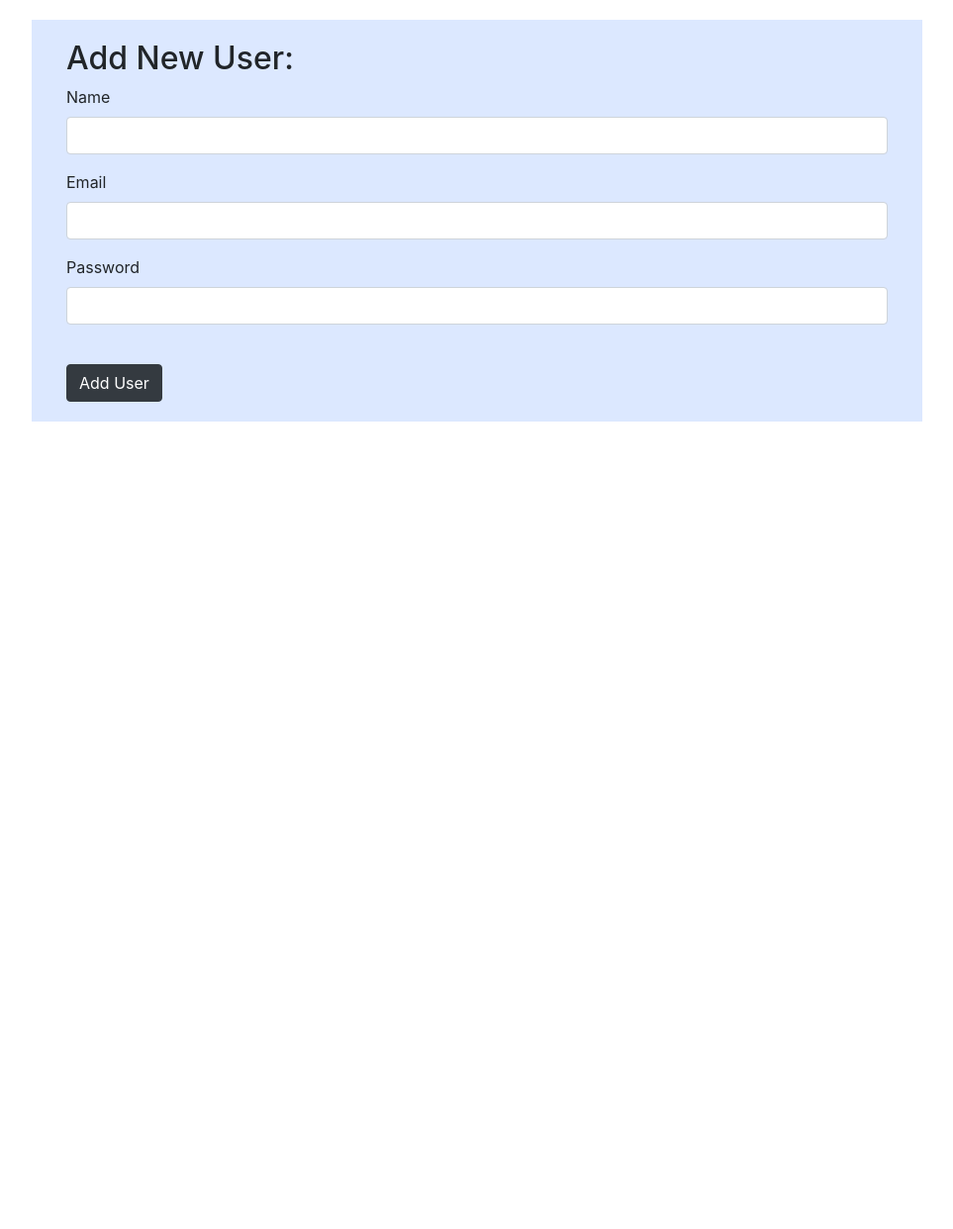
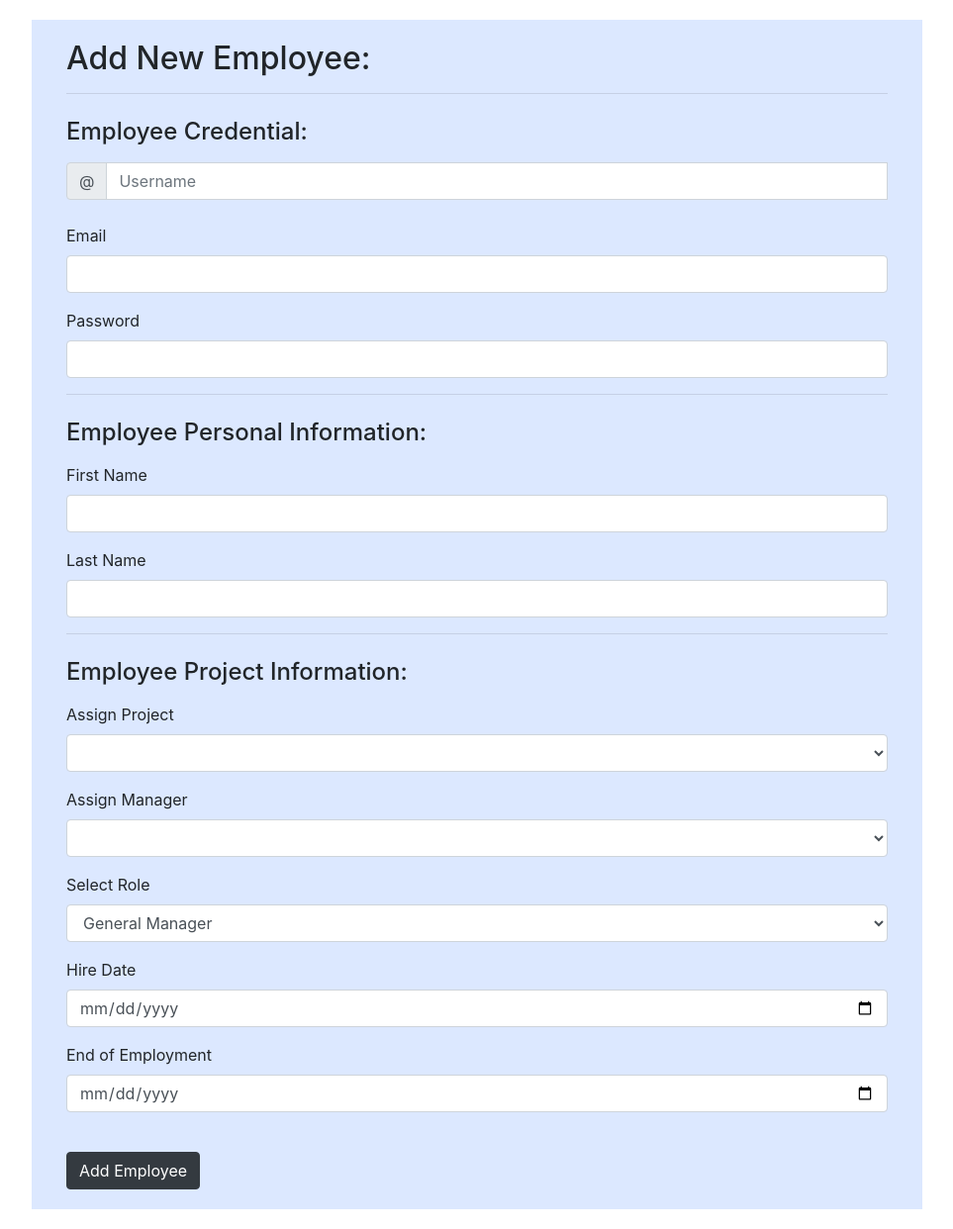
Before and after one commit to handskadi/employee_attendance_app, a Flask app: template templates/register.html in a window 1280 px wide. Shown: the whole page at 99% size, without its empty margins (158-1121 px from the left). Before the commit the page ends 426 px from the top, so only its background shows below. Run offline with Flask 3, Linux system fonts and the light colour scheme; the template is opened without the code that fills it: values that come from a table or form of the project are taken from there, others are empty; some libraries are stand-ins or nearby versions.

Commit message:
Retrive, Insert etc ...

```diff
--- a/app.py
+++ b/app.py
@@ -2,10 +2,11 @@ import os
 from dotenv import load_dotenv
 from flask import Flask, render_template, redirect, url_for, request, session, flash
 from flask_wtf import FlaskForm
-from wtforms import StringField, PasswordField, SubmitField
+from wtforms import StringField, PasswordField, SubmitField, SelectField, DateField, IntegerField
 from wtforms.validators import DataRequired, Email, ValidationError
 import bcrypt
 from flask_mysqldb import MySQL
+
 
 app = Flask(__name__)
 
@@ -23,14 +24,37 @@ mysql = MySQL(app)
 
 
 class RegisterForm(FlaskForm):
-    name = StringField("Name", validators=[DataRequired()])
+    first_name = StringField("First Name", validators=[DataRequired()])
+    last_name = StringField("Last Name", validators=[DataRequired()])
     email = StringField("Email", validators=[DataRequired(), Email()])
+    role = SelectField('Select Role', choices=[('general_manageer', 'General Manager'), ('project_manager', 'Project Manager'), ('employee', 'Employee') ], validators=[DataRequired()])
+    username = StringField("Username", validators=[DataRequired()])
     password = PasswordField("Password", validators=[DataRequired()])
-    submit = SubmitField("Add User")
+    hire_date = DateField('Hire Date', format='%Y-%m-%d', validators=[DataRequired()])
+    end_employment = DateField('End of Employment', format='%Y-%m-%d', validators=[DataRequired()])
+    print("before  projects & manager")
+    # retrive  all projects
+    with app.app_context():
+        cursor = mysql.connection.cursor()
+        cursor.execute("SELECT * FROM project")
+        projects = cursor.fetchall()
+        cursor.close()
+        project_choices =  [(str(project[0]), project[1]) for project in projects]
+        project = SelectField('Assign Project', choices=project_choices, validators=[DataRequired()])
+    # retive all managers
+    with app.app_context():
+        cursor = mysql.connection.cursor()
+        cursor.execute("SELECT * FROM employee WHERE role='project_manager'")
+        managers = cursor.fetchall()
+        cursor.close()
+        manager_choices =  [(str(manager[0]), manager[7]) for manager in managers]
+        manager = SelectField('Assign Manager', choices=manager_choices, validators=[DataRequired()])
+    print("After  projects & manager")
+    submit = SubmitField("Add Employee")
 
     def validate_email(self, field):
         cursor = mysql.connection.cursor()
-        cursor.execute("SELECT * FROM users where email=%s", (field.data,))
+        cursor.execute("SELECT * FROM user where email=%s", (field.data,))
         user = cursor.fetchone()
         cursor.close()
         if user:
@@ -50,21 +74,36 @@ def index():
 def register():
     # Read data From database
     cursor = mysql.connection.cursor()
-    cursor.execute("SELECT * FROM users WHERE email=%s", ('handskadi@gmail.com',))
+    cursor.execute("SELECT * FROM user WHERE email=%s", ('wafa@marouani.com',))
     user = cursor.fetchone()
     if user and 'user_id' in session and session['user_id'] == 1:
-
         form = RegisterForm()
+        print("I am here")
         if form.validate_on_submit():
-            name = form.name.data
+            print("I am in")
+            first_name = form.first_name.data
+            last_name = form.last_name.data
             email = form.email.data
+            role = form.role.data
+            username = form.username.data
+            hire_date = form.hire_date.data
+            end_employment = form.end_employment.data
+            project = form.project.data
+            manager = form.manager.data
             password = form.password.data
 
             hashed_password = bcrypt.hashpw(password.encode('utf-8'), bcrypt.gensalt())
 
             # Store data into database
             cursor = mysql.connection.cursor()
-            cursor.execute("INSERT INTO users (name, email, password) VALUES (%s,%s,%s)", (name, email, hashed_password))
+            # Store data into user table
+            var12 = cursor.execute("INSERT INTO user (username, email, password) VALUES (%s,%s,%s)", (username, email, hashed_password))
+            print(var12)
+            cursor.execute("SELECT user_id FROM user where email=%s", (form.email.data,))
+            # Store data into user employee table
+            user_id_employee = cursor.fetchone()[0]
+            cursor.execute("INSERT INTO employee  (user_id, hire_date, end_employment, manager_id, project_id, firstname, lastname, role) VALUES (%s,%s,%s,%s,%s,%s,%s,%s)",
+            (user_id_employee, hire_date, end_employment, manager, project, first_name, last_name, role))
             mysql.connection.commit()
             cursor.close()
 
@@ -85,10 +124,10 @@ def login():
 
         # Read data From database
         cursor = mysql.connection.cursor()
-        cursor.execute("SELECT * FROM users WHERE email=%s", (email,))
+        cursor.execute("SELECT * FROM user WHERE email=%s", (email,))
         user = cursor.fetchone()
         cursor.close()
-        if user and bcrypt.checkpw(password.encode('utf-8'), user[3].encode('utf-8')):
+        if user and bcrypt.checkpw(password.encode('utf-8'), user[2].encode('utf-8')):
             session['user_id'] = user[0]
             return redirect(url_for('dashboard'))
         else:
@@ -103,16 +142,18 @@ def dashboard():
         user_id = session['user_id']
 
         cursor = mysql.connection.cursor()
-        cursor.execute("SELECT * FROM users where id=%s", (user_id,))
+        cursor.execute("SELECT * FROM user where user_id=%s", (user_id,))
         user = cursor.fetchone()
 
         # Fetch all users' data
-        cursor.execute("SELECT * FROM users")
+        cursor.execute("SELECT * FROM user")
         all_users = cursor.fetchall()
+        cursor.execute("SELECT * FROM employee")
+        all_employees = cursor.fetchall()
         cursor.close()
 
         if user:
-            return render_template('dashboard.html', user=user, all_users=all_users)
+            return render_template('dashboard.html', user=user, all_users=all_users, all_employees=all_employees)
     return redirect(url_for('login'))
 
 @app.route('/logout')
--- a/static/css/style.css
+++ b/static/css/style.css
@@ -8,4 +8,5 @@ body {
     max-width: 900px;
     padding: 20px;
     margin-top: 20px;
+    margin-bottom: 20px;
 }
--- a/templates/register.html
+++ b/templates/register.html
@@ -2,27 +2,33 @@
 {% block content %}
 
 <div class="container">
-    <h2>Add New User:</h2>
+    <h2>Add New Employee:</h2>
     <form action="/register" method="POST">
         {{ form.hidden_tag() }}
-        <div class="form-group">
-            {{ form.name.label(for="name")}}
-            {{ form.name(id="name", class="form-control")}}
-
-            {% if form.name.errors %}
-            <ul>
-                {% for error in form.name.errors %}
-                <li> {{ error }}</li>
-                {% endfor %}
-            </ul>
-            {% endif %}
+        <hr class="mb-4">
+        <h4 class="mb-3">Employee Credential:</h4>
+        <div class="input-group">
+            <div class="input-group-prepend">
+                <span class="input-group-text">@</span>
+            </div>
+            <input type="text" class="form-control" id="username" placeholder="Username" required="">
+            <div class="invalid-feedback" style="width: 100%;">
+                {% if form.username.errors %}
+                <ul>
+                    {% for error in form.username.errors %}
+                    <li>{{ error }}</li>
+                    {% endfor %}
+                </ul>
+                {% endif %}
+            </div>
         </div>
+        <br>
         <div class="form-group">
             {{ form.email.label(for="email")}}
             {{ form.email(id="email", class="form-control")}}
 
             {% if form.email.errors %}
-            <ul class="text-danger">
+            <ul>
                 {% for error in form.email.errors %}
                 <li> {{ error }}</li>
                 {% endfor %}
@@ -41,6 +47,94 @@
             </ul>
             {% endif %}
         </div>
+        <hr class="mb-4">
+        <h4 class="mb-3">Employee Personal Information:</h4>
+        <div class="form-group">
+            {{ form.first_name.label(for="first_name")}}
+            {{ form.first_name(id="first_name", class="form-control")}}
+
+            {% if form.first_name.errors %}
+            <ul>
+                {% for error in form.first_name.errors %}
+                <li> {{ error }}</li>
+                {% endfor %}
+            </ul>
+            {% endif %}
+        </div>
+        <div class="form-group">
+            {{ form.last_name.label(for="last_name")}}
+            {{ form.last_name(id="last_name", class="form-control")}}
+
+            {% if form.last_name.errors %}
+            <ul>
+                {% for error in form.last_name.errors %}
+                <li> {{ error }}</li>
+                {% endfor %}
+            </ul>
+            {% endif %}
+        </div>
+        <hr class="mb-4">
+        <h4 class="mb-3">Employee Project Information:</h4>
+        <div class="form-group">
+            {{ form.project.label(for="project")}}
+            {{ form.project(id="project", class="form-control")}}
+
+            {% if form.project.errors %}
+            <ul>
+                {% for error in form.project.errors %}
+                <li> {{ error }}</li>
+                {% endfor %}
+            </ul>
+            {% endif %}
+        </div>
+        <div class="form-group">
+            {{ form.manager.label(for="manager")}}
+            {{ form.manager(id="manager", class="form-control")}}
+
+            {% if form.manager.errors %}
+            <ul>
+                {% for error in form.manager.errors %}
+                <li> {{ error }}</li>
+                {% endfor %}
+            </ul>
+            {% endif %}
+        </div>
+        <div class="form-group">
+            {{ form.role.label(for="role")}}
+            {{ form.role(id="role", class="form-control")}}
+
+            {% if form.role.errors %}
+            <ul>
+                {% for error in form.role.errors %}
+                <li> {{ error }}</li>
+                {% endfor %}
+            </ul>
+            {% endif %}
+        </div>
+        <div class="form-group">
+            {{ form.hire_date.label(for="hire_date")}}
+            {{ form.hire_date(id="hire_date", class="form-control")}}
+
+            {% if form.hire_date.errors %}
+            <ul>
+                {% for error in form.hire_date.errors %}
+                <li> {{ error }}</li>
+                {% endfor %}
+            </ul>
+            {% endif %}
+        </div>
+        <div class="form-group">
+            {{ form.end_employment.label(for="end_employment")}}
+            {{ form.end_employment(id="end_employment", class="form-control")}}
+
+            {% if form.end_employment.errors %}
+            <ul>
+                {% for error in form.end_employment.errors %}
+                <li> {{ error }}</li>
+                {% endfor %}
+            </ul>
+            {% endif %}
+        </div>
         {{ form.submit(class="btn btn-dark mt-4")}}
     </form>
 </div>
```
Also changed, not shown: templates/dashboard.html (+12 -8 lines).
